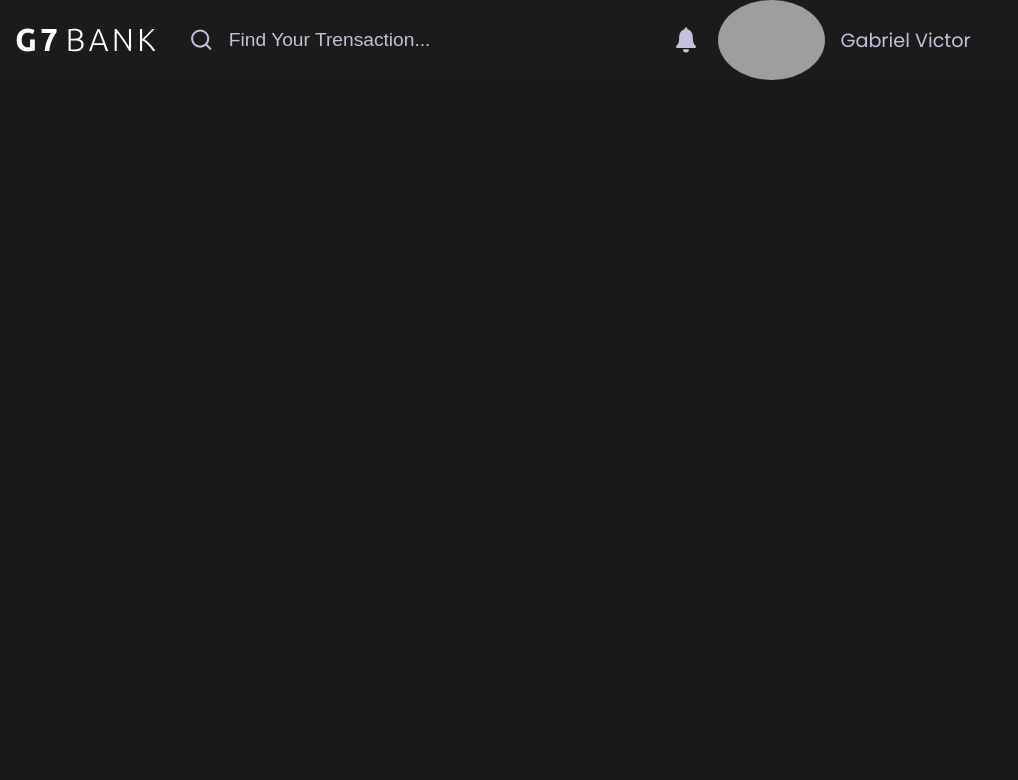
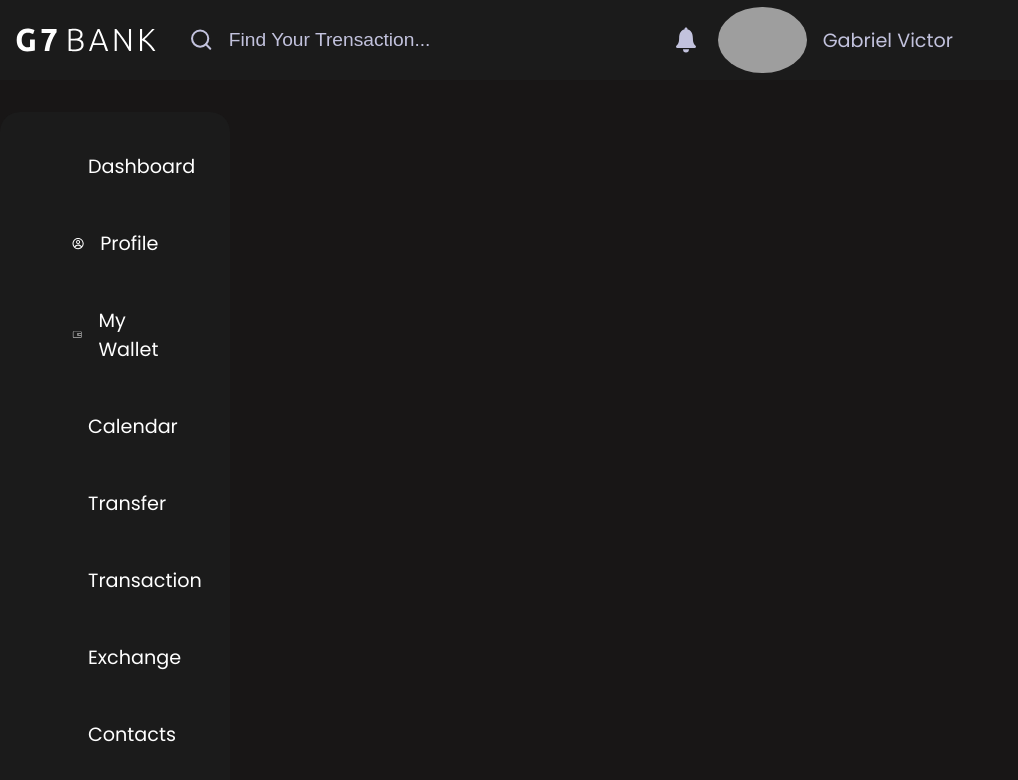
Before and after one commit to Gabriel-Vict0r/g7bank-dashboard, a React (Vite) app: page /dashboard in a window 1280 px wide. Shown: the top 780 px of the page, without its empty margins (0-1018 px from the left). Built offline with nearby package versions, Linux system fonts and the light colour scheme; grey boxes are pictures that could not be loaded.

Commit message:
feat, style
side menu was maked 100%

```diff
--- a/package.json
+++ b/package.json
@@ -16,6 +16,7 @@
     "react-dom": "^18.2.0",
     "react-icons": "^4.8.0",
     "react-router-dom": "^6.10.0",
+    "react-transition-group": "^4.4.5",
     "styled-components": "^5.3.9"
   },
   "devDependencies": {
--- a/src/components/pages/Dashboard/Dashboard.jsx
+++ b/src/components/pages/Dashboard/Dashboard.jsx
@@ -8,22 +8,63 @@ import {
   ImageProfile,
   UserName,
 } from "./Header.style";
-import {} from "./Menu.style";
+import { Menu, List, Element } from "./Menu.style";
 import { Logo } from "../../../Global/GeneralComponents";
 import LogoSvg from "../../../img/logo.svg";
 import Login from "../Login/Login";
 import { FiSearch } from "react-icons/fi";
 import { IoIosNotifications } from "react-icons/io";
 import { useState } from "react";
+import { Link } from "react-router-dom";
+import {
+  MdOutlineDashboard,
+  MdOutlineCurrencyExchange,
+  MdOutlineContacts,
+} from "react-icons/md";
+import { CgProfile } from "react-icons/cg";
+import { CiWallet } from "react-icons/ci";
+import { BsCalendar3Range, BsGraphUpArrow } from "react-icons/bs";
+import { FaFileInvoiceDollar } from "react-icons/fa";
+import { RiListSettingsLine } from "react-icons/ri";
+import { BiTransfer } from "react-icons/bi";
+import { createElement } from "react";
+const Dashboard = () => {
+  //Hook for management the color state from search Icon
+  const [color, setColor] = useState(false);
 
-const Dashboard = () => {
-  const [color, setColor] = useState(false);
-  console.log(color);
+  //List from menu links
+  const menuLinks = [
+    {
+      content: "Dashboard",
+      route: "/dashboard",
+      icon: <MdOutlineDashboard />,
+    },
+    { content: "Profile", route: "/profile", icon: <CgProfile />},
+    {
+      content: "My Wallet",
+      submenus: [
+        { content: "Asset & balance", route: "/assetBalance" },
+        { content: "Card management", route: "/cardManagement" },
+      ],
+      icon: <CiWallet />,
+    },
+    { content: "Calendar", route: "/calendar", icon: <BsCalendar3Range /> },
+    { content: "Transfer", route: "/transfer", icon: <BiTransfer /> },
+    { content: "Transaction", route: "/transaction", icon: <BsGraphUpArrow />},
+    {
+      content: "Exchange",
+      route: "/exchange",
+      icon: <MdOutlineCurrencyExchange />,
+    },
+    { content: "Contacts", route: "/contacts", icon: <MdOutlineContacts /> },
+    { content: "Setting", route: "/setting", icon: <RiListSettingsLine /> },
+  ];
   return (
+    <>
       <Header>
         <Logo src={LogoSvg} $Header />
         <ContainerSearch $colorSvg={color}>
-        <FiSearch/>
+          <FiSearch />
           <SearchBar
             type="search"
             placeholder="Find Your Trensaction..."
@@ -39,6 +80,17 @@ const Dashboard = () => {
           <UserName>Gabriel Victor</UserName>
         </InfoProfile>
       </Header>
+      <Menu>
+        <List>
+          {/* Mapping the const MenuLinks*/}
+          {menuLinks.map((el) => (
+            <Element to={el.route}>
+              {el.icon}
+              {el.content}</Element>
+          ))}
+        </List>
+      </Menu>
+    </>
   );
 };
 
--- a/src/components/pages/Dashboard/Header.style.jsx
+++ b/src/components/pages/Dashboard/Header.style.jsx
@@ -21,7 +21,7 @@ export const ContainerSearch = styled.div`
   & svg {
     color: ${(prop) => (prop.$colorSvg ? "#2d42ba" : "#C2C2DD")};
     font-size: 1.7rem;
-    transition: all .3s ease-in-out;
+    transition: all 0.3s ease-in-out;
   }
 `;
 export const SearchBar = styled.input`
@@ -55,7 +55,7 @@ export const InfoProfile = styled.div`
 `;
 export const ImageProfile = styled.img`
   border-radius: 50%;
-  width: 18%;
+  width: 15%;
 `;
 export const UserName = styled.p`
   font-size: ${(prop) => prop.theme.length.textHeader};
--- a/src/components/pages/Dashboard/Menu.style.jsx
+++ b/src/components/pages/Dashboard/Menu.style.jsx
@@ -0,0 +1,40 @@
+import styled from "styled-components";
+import { Link } from "react-router-dom";
+
+export const Menu = styled.aside`
+  background-color: ${(prop) => prop.theme.colors.blackSecondary};
+  width: 18%;
+  position: fixed;
+  top: 7rem;
+  border-radius: 20px;
+`;
+export const List = styled.ul`
+  display: flex;
+  flex-direction: column;
+  align-items: flex-start;
+  justify-content: center;
+  padding: 1.5rem;
+  gap: 1rem;
+  list-style: none;
+`;
+
+export const Element = styled(Link)`
+  text-decoration: none;
+  color: white;
+  font-size: ${(prop) => prop.theme.length.textHeader};
+  display: flex;
+  align-items: center;
+  justify-content: flex-start;
+  gap: 1rem;
+  padding: 1rem 3rem;
+  border-radius: 0.4rem;
+  transition: all 0.3s ease-in-out;
+  width: 100%;
+  & svg {
+    color: white;
+    font-size: 1.7rem;
+  }
+  &:hover {
+    background-color: #292929;
+  }
+`;
```
Also changed, not shown: 1 other file (tests, documents, lock files or other folders). Lines whose indentation alone changed are shown as unchanged.
